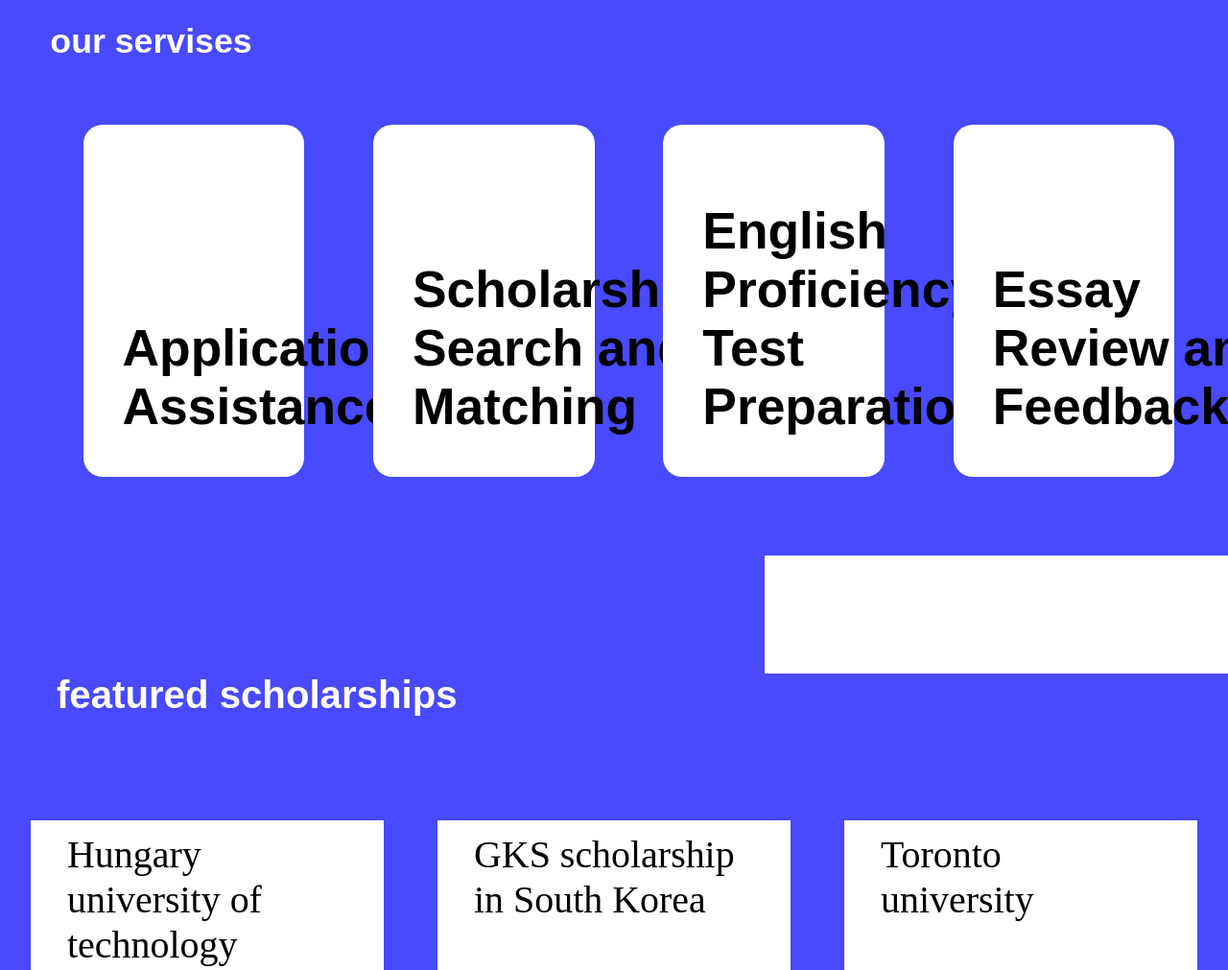
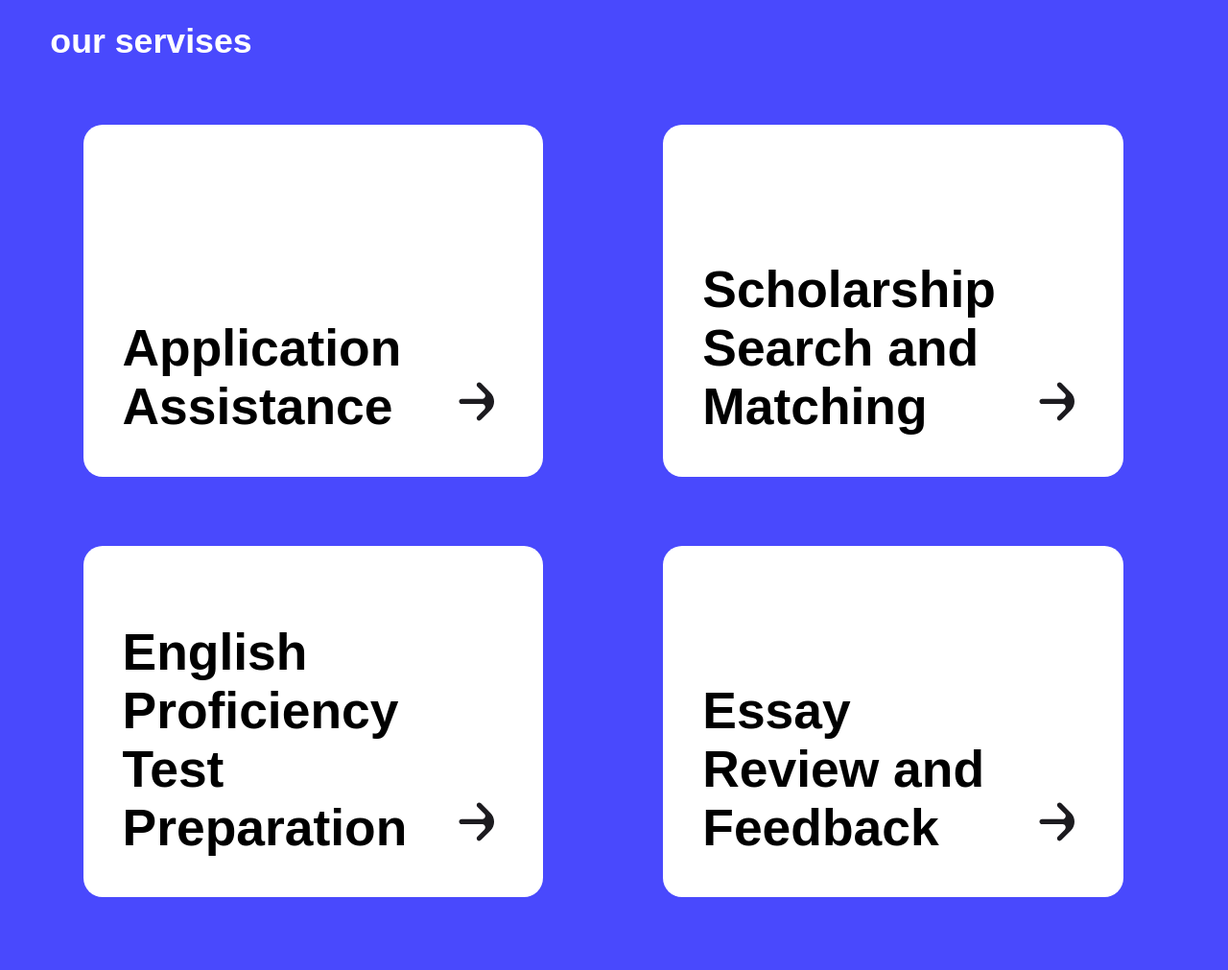
Before and after one commit to atema01/hu-mentor, a plain HTML site: page index.html in a window 1280 px wide. Shown: the part 720-1731 px from the top of the page at 96% size. Drawn offline with Linux system fonts and the light colour scheme.

Commit message:
update style

```diff
--- a/styles.css
+++ b/styles.css
@@ -140,9 +140,10 @@ cursor:pointer;
 
 }
 .cards{
-   display: flex;
-   grid-template-columns: repeat(2,1fr);
-   gap:10px
+display:grid;
+grid-template-columns: repeat(2 ,1fr);
+gap:4.78rem 0;
+margin-left:100px;
 }
 .card{
     position:relative;
```
